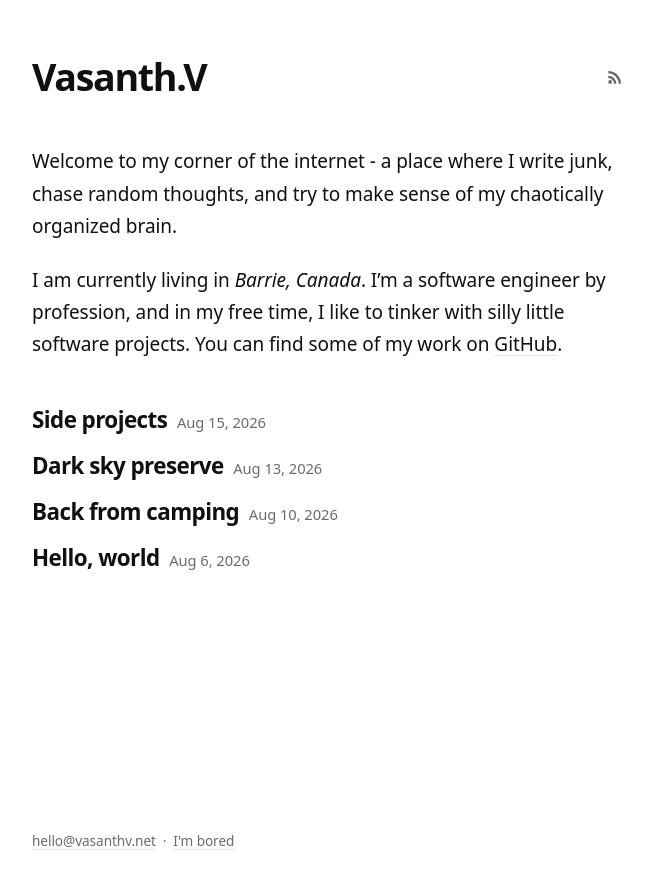
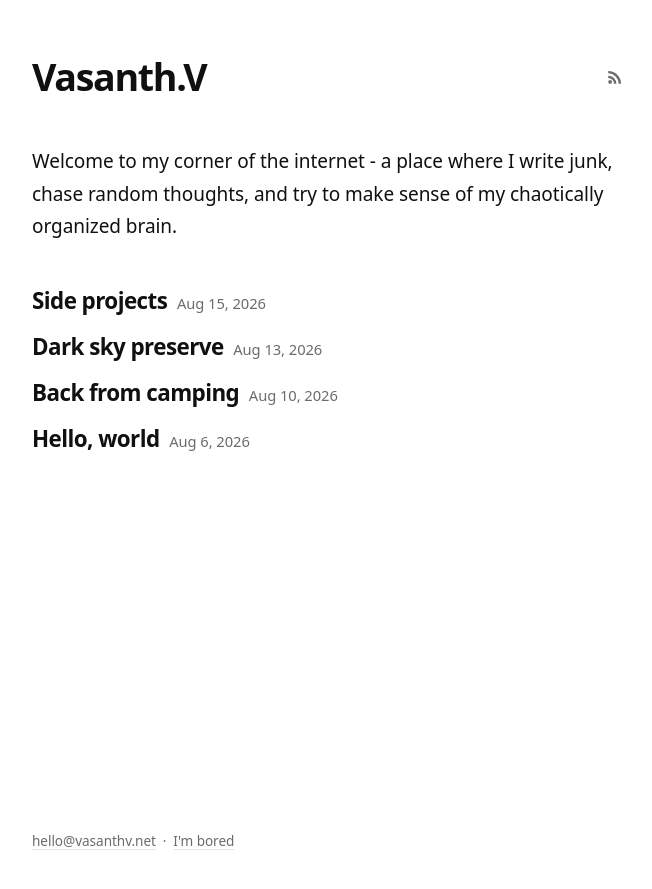
Before and after one commit to vasanthv/vasanthv.github.io, a Jekyll site: the page built from index.md, in a window 1280 px wide. Shown: the top 889 px of the page, without its empty margins (312-964 px from the left). Built offline with Jekyll 4.4.1, drawn with Linux system fonts in a browser that asks for light colours.

Commit message:
Update index.md

```diff
--- a/index.md
+++ b/index.md
@@ -6,8 +6,6 @@
 ---
 
 Welcome to my corner of the internet - a place where I write junk, chase random thoughts, and try to make sense of my chaotically organized brain.
-
-I am currently living in _Barrie, Canada_. I'm a software engineer by profession, and in my free time, I like to tinker with silly little software projects. You can find some of my work on [GitHub](https://github.com/vasanthv){:target='\_blank'}.
 
 {% if site.posts.size > 0 %}
 
```
